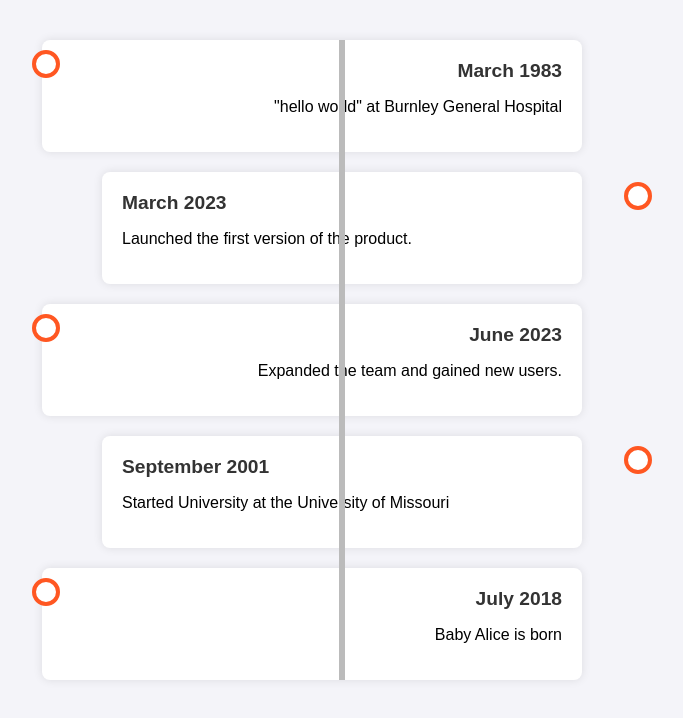
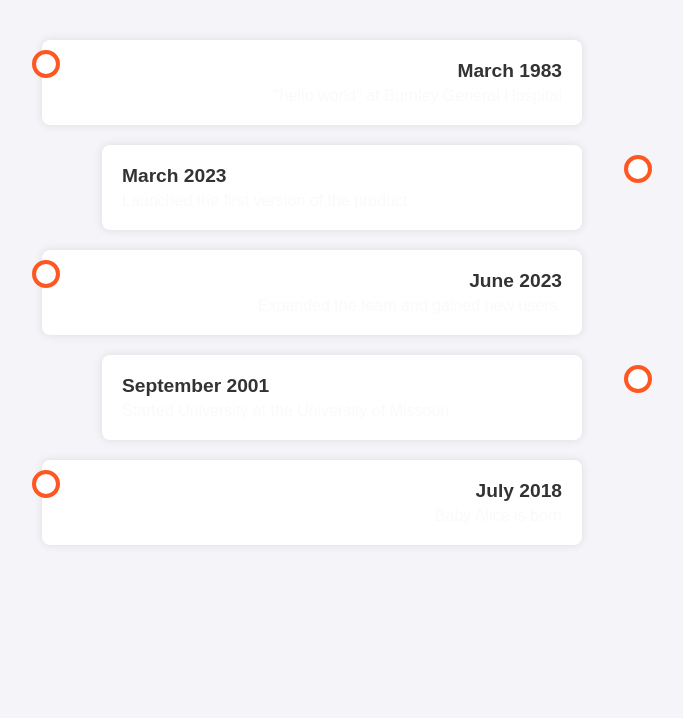
Before and after one commit to bensdojo/bensdojo.github.io, a plain HTML site: page timeline.html in a window 1280 px wide. Shown: the whole page, without its empty margins (298-981 px from the left). Drawn offline with Linux system fonts and the light colour scheme.

Commit message:
modified:   timeline.html

```diff
--- a/timeline.html
+++ b/timeline.html
@@ -3,7 +3,7 @@
 <head>
     <meta charset="UTF-8">
     <meta name="viewport" content="width=device-width, initial-scale=1.0">
-    <title>Vertical Timeline</title>
+    <title>Timeline</title>
     <style>
         body {
             font-family: Arial, sans-serif;
@@ -15,16 +15,6 @@
             position: relative;
             max-width: 600px;
             margin: 40px auto;
-        }
-        .timeline::after {
-            content: '';
-            position: absolute;
-            width: 6px;
-            background-color: #bbb;
-            top: 0;
-            bottom: 0;
-            left: 50%;
-            transform: translateX(-50%);
         }
         .timeline-item {
             position: relative;
@@ -64,7 +54,10 @@
             font-size: 1.2rem;
             color: #333;
         }
-
+        .timeline-content p {
+            margin: 5px 0 0;
+            color: #fbf9f9;
+        }
     </style>
 </head>
 <body>
```
